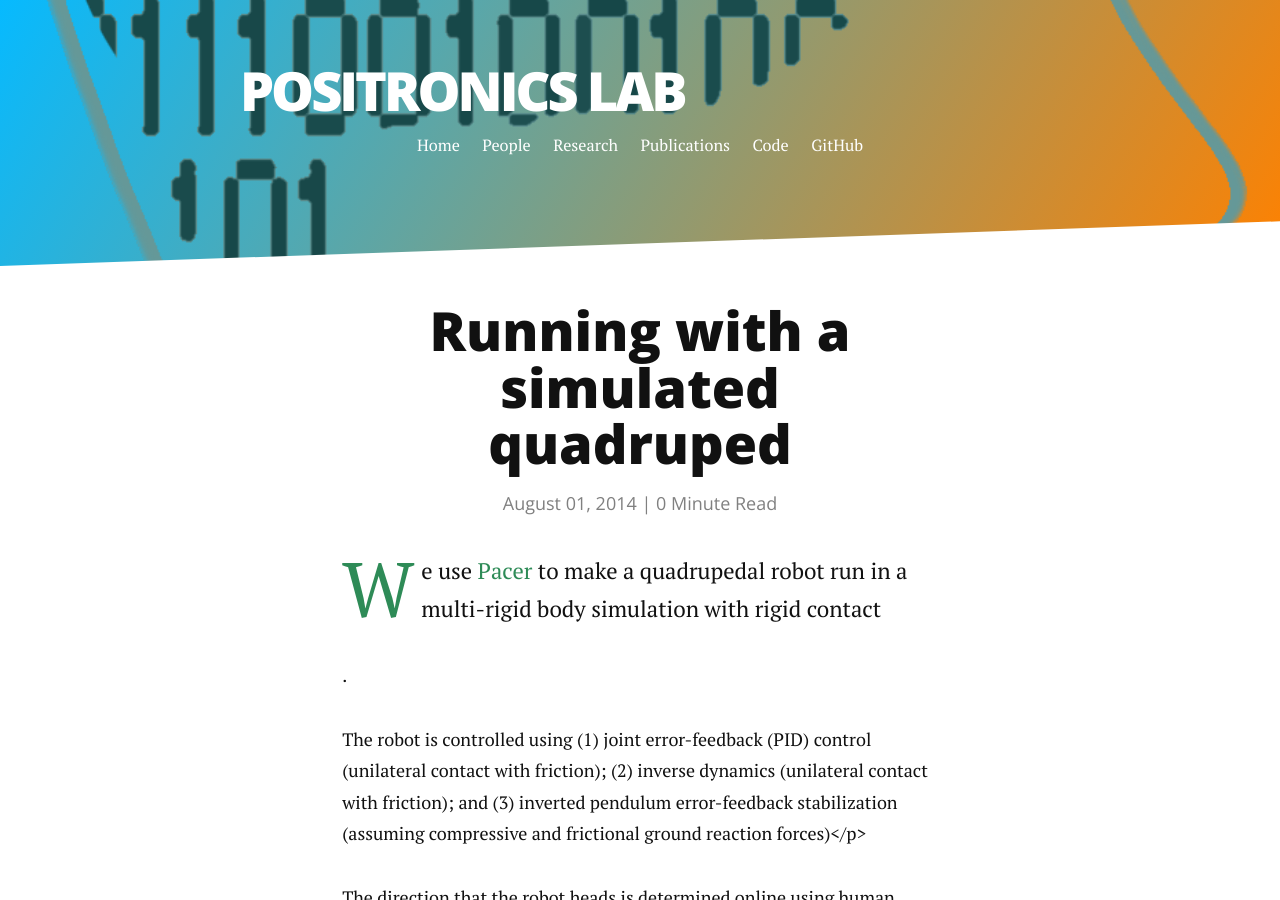
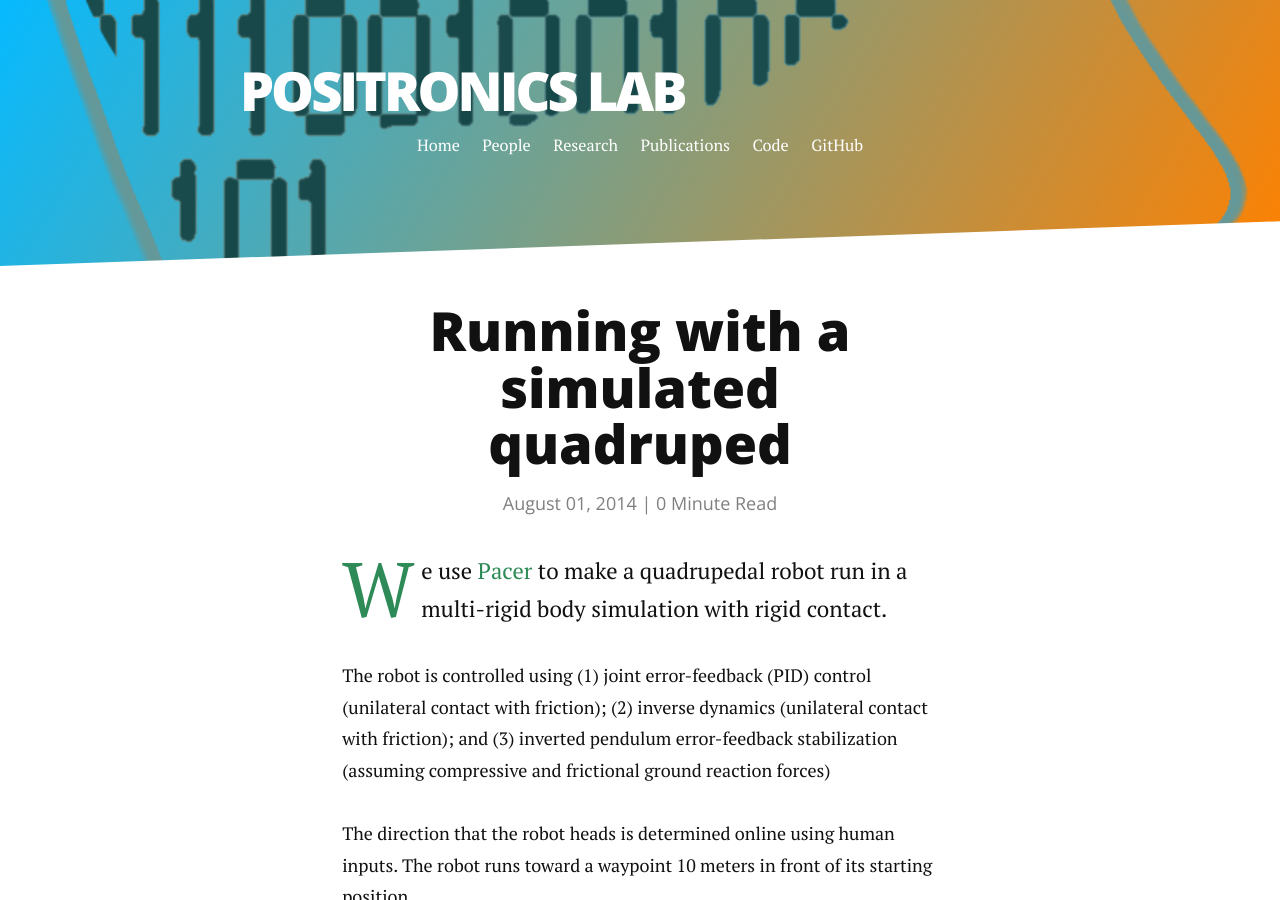
Before and after one commit to PositronicsLab/positronicslab.github.io, a Jekyll site: the page built from _posts/2015-04-10-running-quadruped.markdown, in a window 1280 px wide and 900 px high. Built offline with Jekyll 4.4.1, drawn with Linux system fonts in a browser that asks for light colours; nearby versions of some CDN libraries; Markdown is read by kramdown in place of the engine named in the settings.

```diff
--- a/_posts/2015-04-10-running-quadruped.markdown
+++ b/_posts/2015-04-10-running-quadruped.markdown
@@ -4,14 +4,17 @@ title:  "Running with a simulated quadruped"
 date:   2014-08-01
 ---
 
-<p class="intro"><span class="dropcap">W</span>e use <a href="http://github.com/PositronicsLab/Pacer">Pacer</a> to make a quadrupedal robot run in a multi-rigid body simulation with rigid contact</p>.
+<p class="intro"><span class="dropcap">W</span>e use <a href="http://github.com/PositronicsLab/Pacer">Pacer</a> to make a quadrupedal robot run in a multi-rigid body simulation with rigid contact.</p>
 
+<p>
 The robot is controlled using
     (1) joint error-feedback (PID) control (unilateral contact with friction);
     (2) inverse dynamics (unilateral contact with friction); and
     (3) inverted pendulum error-feedback stabilization (assuming compressive and frictional ground reaction forces)</p>
 
+<p>
 The direction that the robot heads is determined online using human inputs.  The robot runs toward a waypoint 10 meters in front of its starting position.
+</p>
 
 Running at 0.5 m/s (1.1 mph):
 
```
